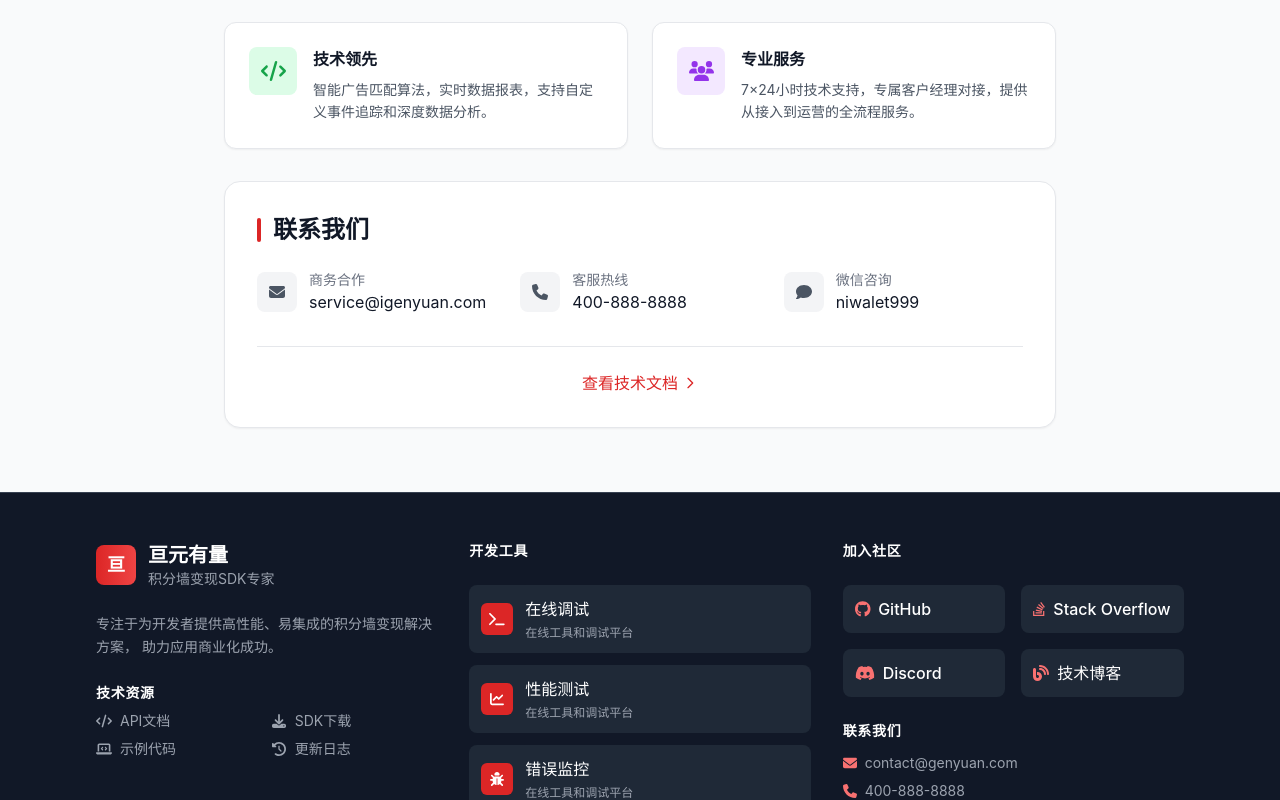
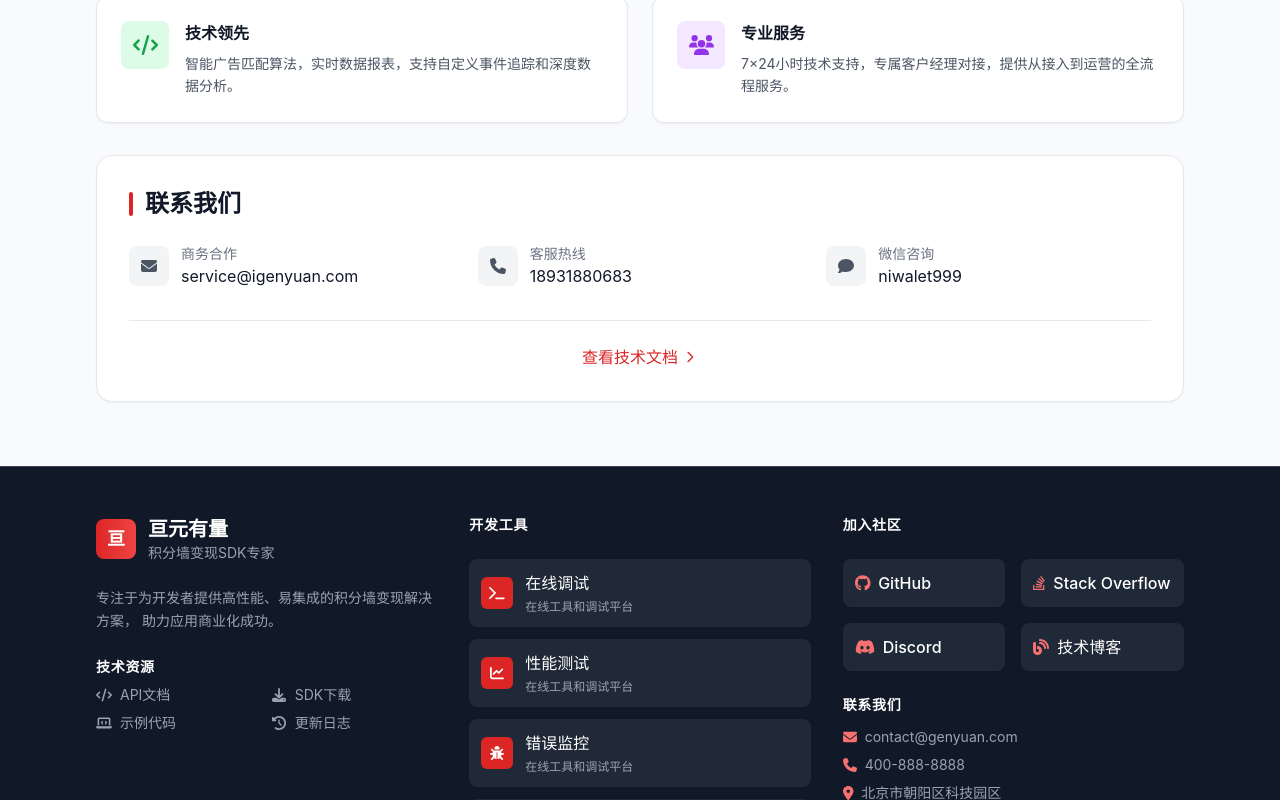
Before and after one commit to wnaglanfeng/ssp_doc_web, a Next.js app: page /about in a window 1280 px wide. Shown: the part 784-1584 px from the top of the page. Built offline with nearby package versions, Linux system fonts and the light colour scheme.

Commit message:
fix: 关于我们页面宽度与首页一致，更新客服热线

```diff
--- a/src/app/about/page.tsx
+++ b/src/app/about/page.tsx
@@ -8,7 +8,7 @@
 export default function AboutPage() {
   return (
     <div className="min-h-screen bg-gray-50 py-16">
-      <div className="max-w-4xl mx-auto px-4 sm:px-6 lg:px-8">
+      <div className="max-w-6xl mx-auto px-4 sm:px-6 lg:px-8">
         {/* 页面标题 */}
         <div className="text-center mb-16">
           <div className="inline-flex items-center justify-center w-20 h-20 bg-red-100 rounded-full mb-6">
@@ -120,7 +120,7 @@
               </div>
               <div>
                 <p className="text-sm text-gray-500">客服热线</p>
-                <p className="text-gray-900">400-888-8888</p>
+                <p className="text-gray-900">18931880683</p>
               </div>
             </div>
             <div className="flex items-center">
```
